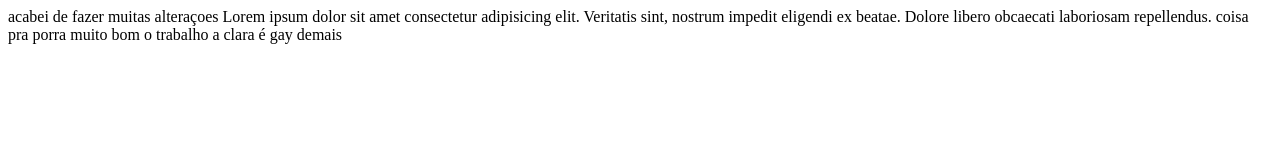
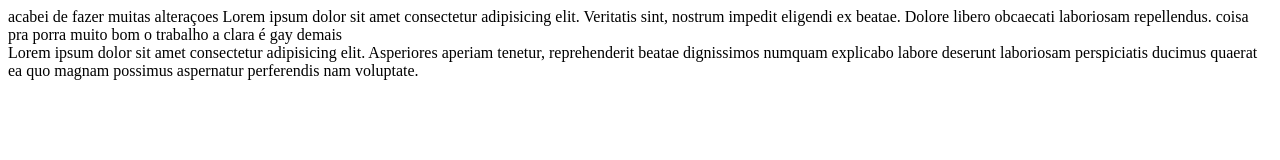
Before and after one commit to fabricio-tanno/viadagem, a plain HTML site: page index.html in a window 1280 px wide. Drawn offline with Linux system fonts and the light colour scheme.

Commit message:
INICIO DA ESTILIZAÇAO

```diff
--- a/index.html
+++ b/index.html
@@ -14,5 +14,11 @@
     coisa pra porra
     muito bom o trabalho
     a clara é gay demais
+
+    <div class="container">
+
+        Lorem ipsum dolor sit amet consectetur adipisicing elit. Asperiores aperiam tenetur, reprehenderit beatae dignissimos numquam explicabo labore deserunt laboriosam perspiciatis ducimus quaerat ea quo magnam possimus aspernatur perferendis nam voluptate.
+
+    </div>
 </body>
 </html>
```
Also changed, not shown: STYLE.CSS (added).
